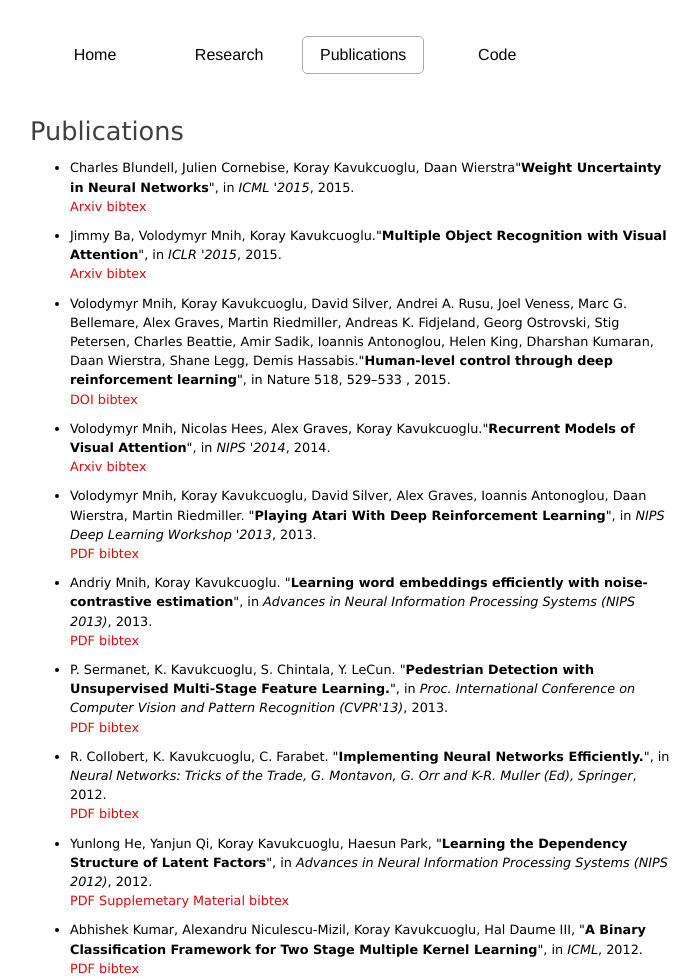
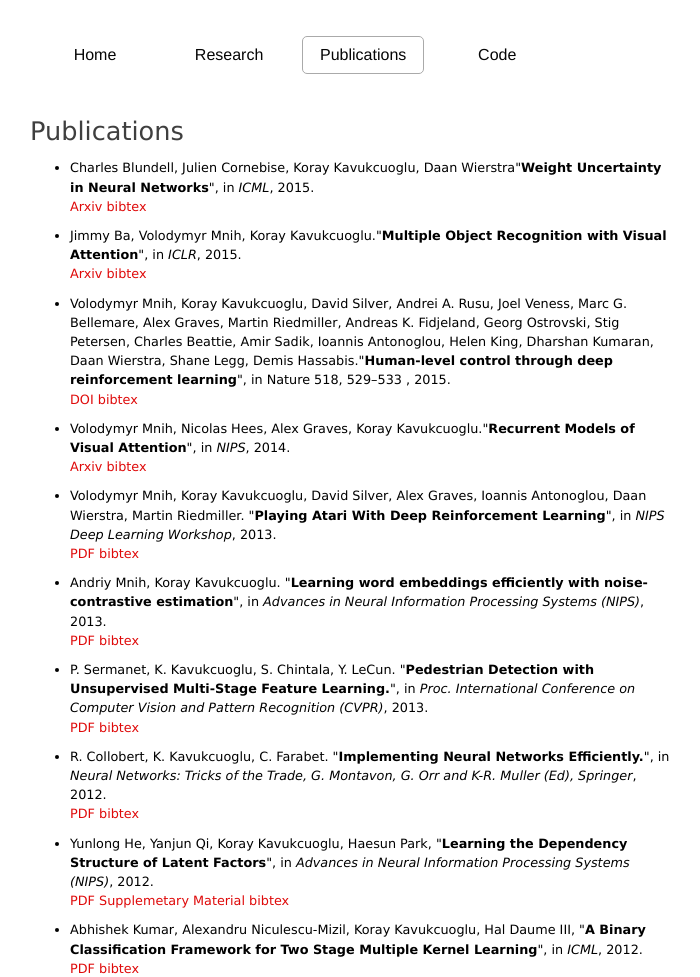
Before and after one commit to koraykv/koraykv.github.com, a Jekyll site: the page built from publications.md, in a window 1280 px wide. Shown: the top 977 px of the page, without its empty margins (290-990 px from the left). Built offline with Jekyll 4.4.1, drawn with Linux system fonts in a browser that asks for light colours.

Commit message:
Update publications.md

```diff
--- a/publications.md
+++ b/publications.md
@@ -10,7 +10,7 @@ id: publications
 <ul>
 
 <li>
-<div id="blundell-uncertainty-2015">Charles Blundell, Julien Cornebise, Koray Kavukcuoglu, Daan Wierstra"<B>Weight Uncertainty in Neural Networks</B>", in <EM>ICML '2015</EM>, 2015.
+<div id="blundell-uncertainty-2015">Charles Blundell, Julien Cornebise, Koray Kavukcuoglu, Daan Wierstra"<B>Weight Uncertainty in Neural Networks</B>", in <EM>ICML</EM>, 2015.
 
 <br>
 <a href="http://arxiv.org/pdf/1505.05424.pdf">Arxiv</a>
@@ -27,7 +27,7 @@ id: publications
 </li>
 
 <li>
-<div id="ba-attention-2015">Jimmy Ba, Volodymyr Mnih, Koray Kavukcuoglu."<B>Multiple Object Recognition with Visual Attention</B>", in <EM>ICLR '2015</EM>, 2015.
+<div id="ba-attention-2015">Jimmy Ba, Volodymyr Mnih, Koray Kavukcuoglu."<B>Multiple Object Recognition with Visual Attention</B>", in <EM>ICLR</EM>, 2015.
 
 <br>
 <a href="http://arxiv.org/pdf/1412.7755.pdf">Arxiv</a>
@@ -77,7 +77,7 @@ id: publications
 </li>
 
 <li>
-<div id="mnih-attention-2014">Volodymyr Mnih, Nicolas Hees, Alex Graves, Koray Kavukcuoglu."<B>Recurrent Models of Visual Attention</B>", in <EM>NIPS '2014</EM>, 2014.
+<div id="mnih-attention-2014">Volodymyr Mnih, Nicolas Hees, Alex Graves, Koray Kavukcuoglu."<B>Recurrent Models of Visual Attention</B>", in <EM>NIPS</EM>, 2014.
 
 <br>
 <a href="http://arxiv.org/pdf/1406.6247.pdf">Arxiv</a>
@@ -94,7 +94,7 @@ id: publications
 </li>
 
 <li>
-<div id="mnih-atari-2013">Volodymyr Mnih, Koray Kavukcuoglu, David Silver, Alex Graves, Ioannis Antonoglou, Daan Wierstra, Martin Riedmiller. "<B>Playing Atari With Deep Reinforcement Learning</B>", in <EM>NIPS Deep Learning Workshop '2013</EM>, 2013.
+<div id="mnih-atari-2013">Volodymyr Mnih, Koray Kavukcuoglu, David Silver, Alex Graves, Ioannis Antonoglou, Daan Wierstra, Martin Riedmiller. "<B>Playing Atari With Deep Reinforcement Learning</B>", in <EM>NIPS Deep Learning Workshop</EM>, 2013.
 
 <br>
 <a href="publis/mnih-atari-2013.pdf">PDF</a>
@@ -111,7 +111,7 @@ id: publications
 </li>
 
 <li>
-<div id="mnih-nips-2013">Andriy Mnih, Koray Kavukcuoglu. "<B>Learning word embeddings efficiently with noise-contrastive estimation</B>", in <EM>Advances in Neural Information Processing Systems (NIPS 2013)</EM>, 2013.
+<div id="mnih-nips-2013">Andriy Mnih, Koray Kavukcuoglu. "<B>Learning word embeddings efficiently with noise-contrastive estimation</B>", in <EM>Advances in Neural Information Processing Systems (NIPS)</EM>, 2013.
 
 <br>
 <a href="publis/mnih-nips-2013.pdf">PDF</a>
@@ -128,7 +128,7 @@ id: publications
 </li>
 
 <li>
-<div id="sermanet-cvpr-2013">P. Sermanet, K. Kavukcuoglu, S. Chintala, Y. LeCun. "<B>Pedestrian Detection with Unsupervised Multi-Stage Feature Learning.</B>", in <EM>Proc. International Conference on Computer Vision and Pattern Recognition (CVPR'13)</EM>, 2013.
+<div id="sermanet-cvpr-2013">P. Sermanet, K. Kavukcuoglu, S. Chintala, Y. LeCun. "<B>Pedestrian Detection with Unsupervised Multi-Stage Feature Learning.</B>", in <EM>Proc. International Conference on Computer Vision and Pattern Recognition (CVPR)</EM>, 2013.
 
 <br>
 <a href="publis/sermanet-cvpr-2013.pdf">PDF</a>
@@ -165,7 +165,7 @@ id: publications
 </li>
 
 <li>
-<div id="yunlong-nips-12">Yunlong He, Yanjun Qi, Koray Kavukcuoglu, Haesun Park, "<B>Learning the Dependency Structure of Latent Factors</B>", in <EM>Advances in Neural Information Processing Systems (NIPS 2012)</EM>, 2012.
+<div id="yunlong-nips-12">Yunlong He, Yanjun Qi, Koray Kavukcuoglu, Haesun Park, "<B>Learning the Dependency Structure of Latent Factors</B>", in <EM>Advances in Neural Information Processing Systems (NIPS)</EM>, 2012.
 
 <br>
 <a href="publis/yunlong-nips-12.pdf">PDF</a>
```
